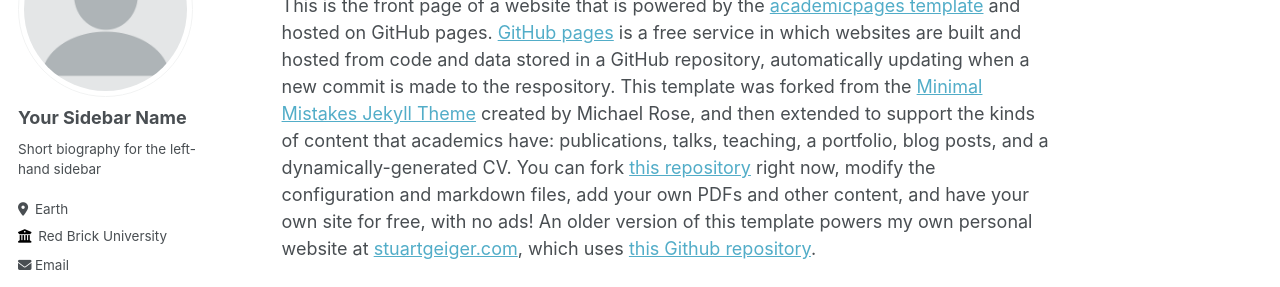
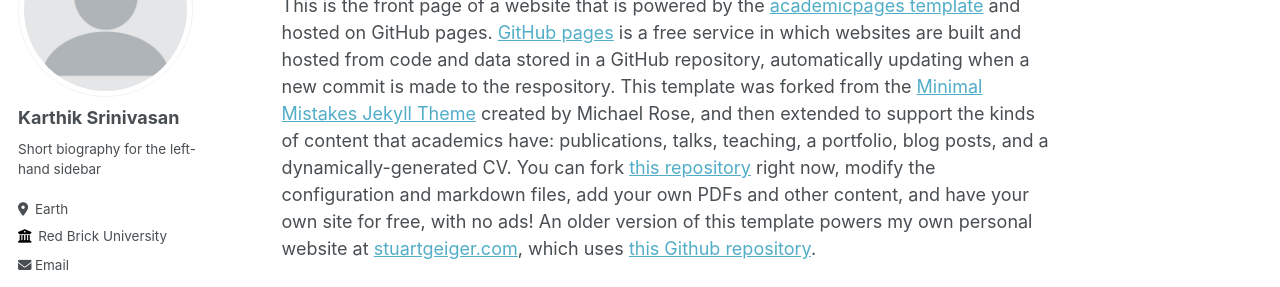
Before and after one commit to ksrini97/ksrini97.github.io, a Jekyll site: the page built from _pages/about.md, in a window 1280 px wide. Shown: the part 184-471 px from the top of the page. Built offline with Jekyll 4.4.1, drawn with Linux system fonts in a browser that asks for light colours; some web fonts are replaced.

Commit message:
Update _config.yml
Url changes

```diff
--- a/_config.yml
+++ b/_config.yml
@@ -12,9 +12,9 @@ title                    : "Karthik Srinivasan / Academic Website"
 title_separator          : "-"
 name                     : &name "Your Name"
 description              : &description "personal description"
-url                      : https://academicpages.github.io # the base hostname & protocol for your site e.g. "https://mmistakes.github.io"
+url                      : https://ksrini97.github.io # the base hostname & protocol for your site e.g. "https://mmistakes.github.io"
 baseurl                  : "" # the subpath of your site, e.g. "/blog"
-repository               : "academicpages/academicpages.github.io"
+repository               : "ksrini97.github.io"
 
 # Site Author - The following control what appear as part of the author content on the side bar.
 #               If a field is blank the icon and link will not appear, otherwise it will be shown.
@@ -22,8 +22,8 @@ repository               : "academicpages/academicpages.github.io"
 author:
   # Biographic information
   avatar           : "profile.png"
-  name             : "Your Sidebar Name"
-  pronouns         : # example: "she/her"
+  name             : "Karthik Srinivasan"
+  pronouns         : # example: "he/him"
   bio              : "Short biography for the left-hand sidebar"
   location         : "Earth"
   employer         : "Red Brick University"
```
